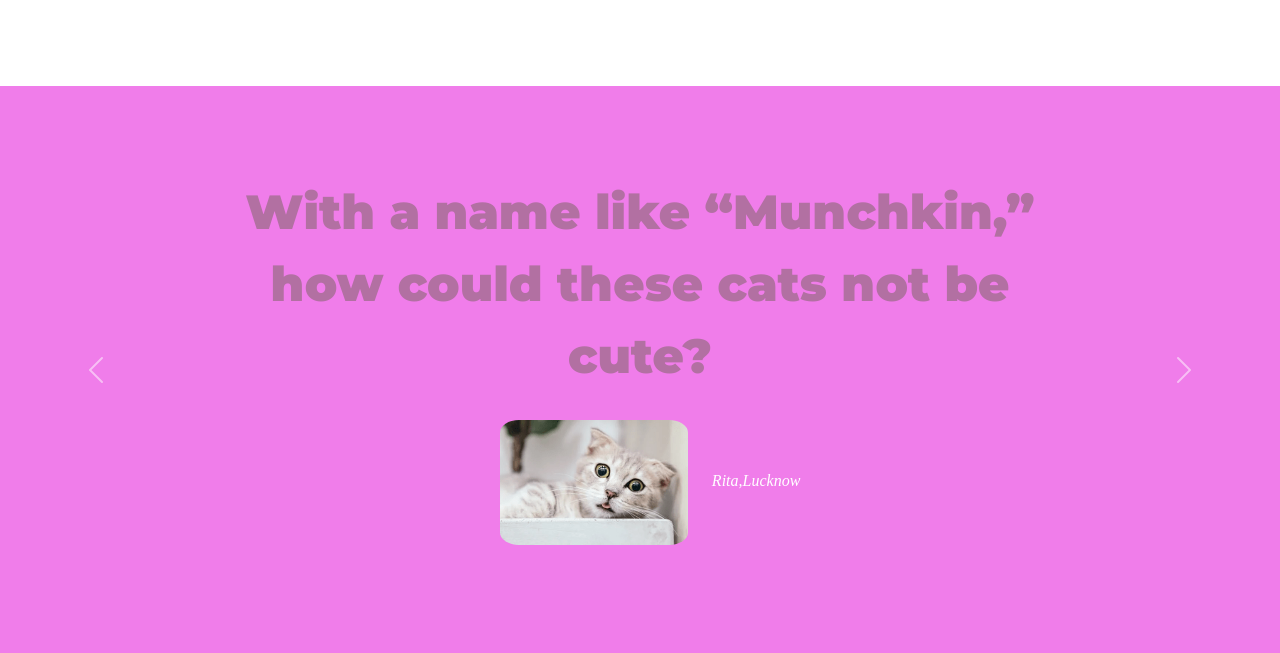
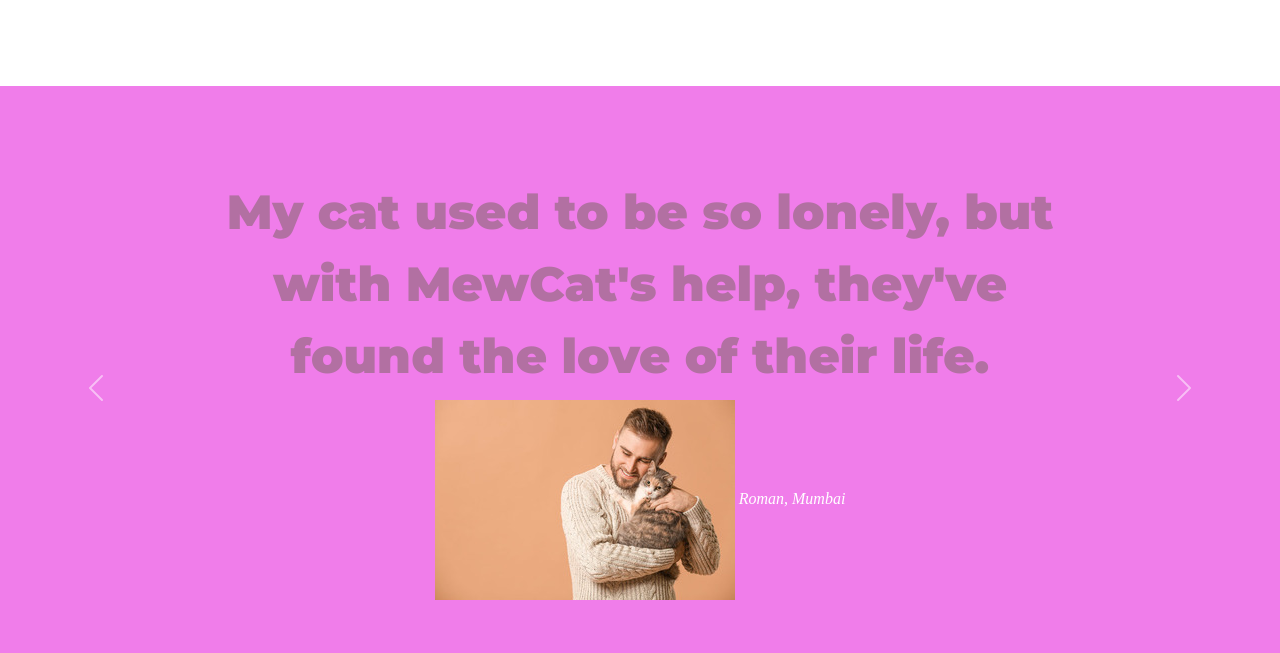
Before and after one commit to linneszyx/MewCat, a plain HTML site: page index.html in a window 1280 px wide. Shown: the part 1067-1720 px from the top of the page. Drawn offline with nearby package versions, Linux system fonts and the light colour scheme.

Commit message:
remove additional carousel

```diff
--- a/index.html
+++ b/index.html
@@ -100,12 +100,8 @@
 
         <div id="testimonial-carousel" class="carousel slide" data-ride="false">
             <div class="carousel-inner">
-                <div class="carousel-item active">
-                    <h2>With a name like “Munchkin,” how could these cats not be cute?</h2>
-                    <img class="testimonial-img" src="images/cat-img-munchkin.png" alt="cat-profile">
-                    <em> Rita,Lucknow </em>
-                </div>
-                <div class="carousel-item">
+
+       <div class="carousel-item active">
                     <h2 class="testimonial-text">My cat used to be so lonely, but with MewCat's help, they've found the
                         love of their life.</h2>
                     <img class="testimonial-image" src="Images/men-img.jpg" alt="man-profile">
```
